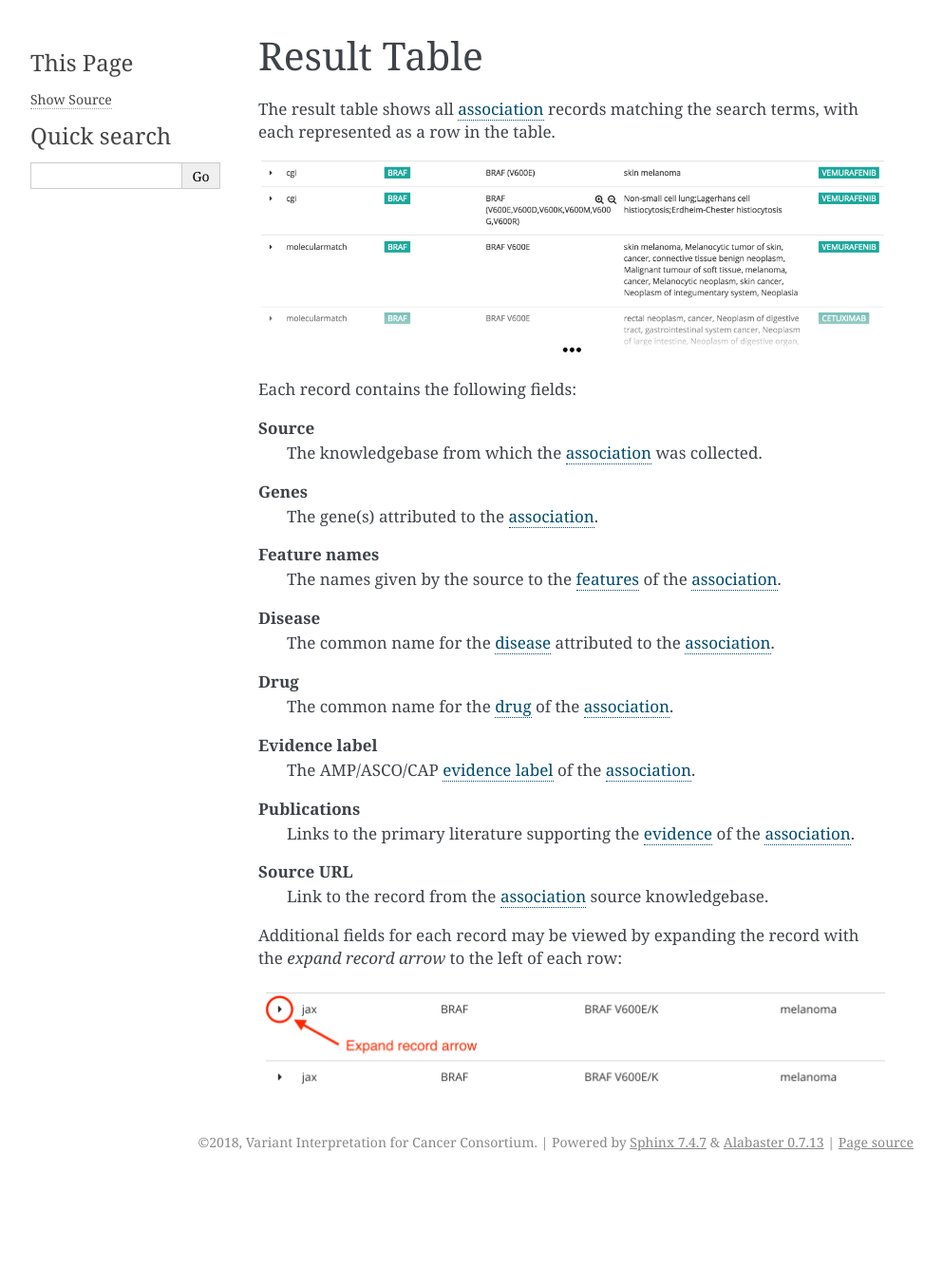
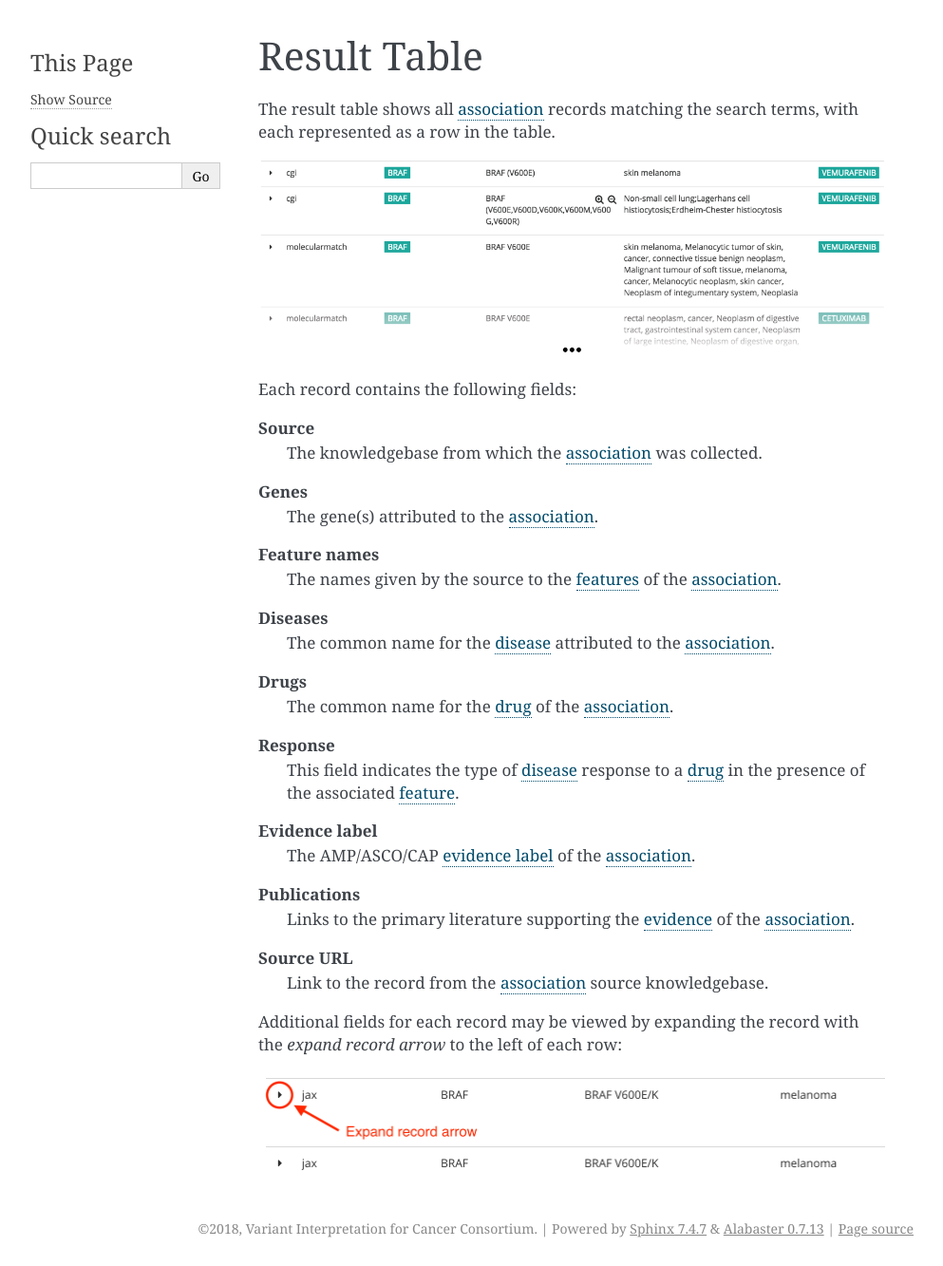
Before and after one commit to cancervariants/metakb, a Sphinx documentation site: the page built from docs/layout/result_table.rst, in a window 1280 px wide. Shown: the whole page at 95% size, without its empty margins (148-1141 px from the left). Built offline with Sphinx 7.4.7, drawn with Linux system fonts in a browser that asks for light colours; before the commit the page ends 1242 px from its top, so only the background shows below that.

Commit message:
update result table fields to new production layout

```diff
--- a/docs/layout/result_table.rst
+++ b/docs/layout/result_table.rst
@@ -19,11 +19,15 @@ Each record contains the following fields:
 **Feature names**
     The names given by the source to the :term:`features<feature>` of the :term:`association`.
 
-**Disease**
+**Diseases**
     The common name for the :term:`disease` attributed to the :term:`association`.
 
-**Drug**
+**Drugs**
     The common name for the :term:`drug` of the :term:`association`.
+
+**Response**
+    This field indicates the type of :term:`disease` response to a :term:`drug` in the presence
+    of the associated :term:`feature`.
 
 **Evidence label**
     The AMP/ASCO/CAP :term:`evidence label` of the :term:`association`.
```
